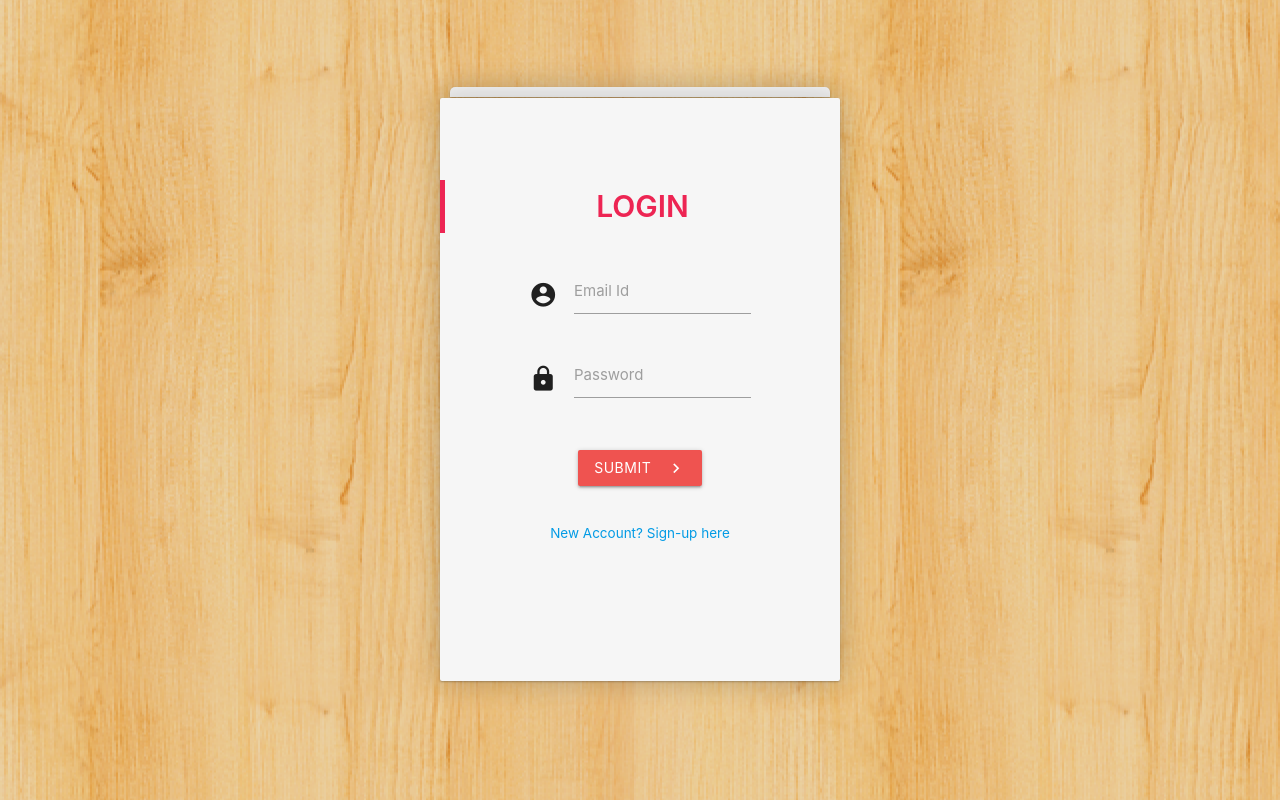
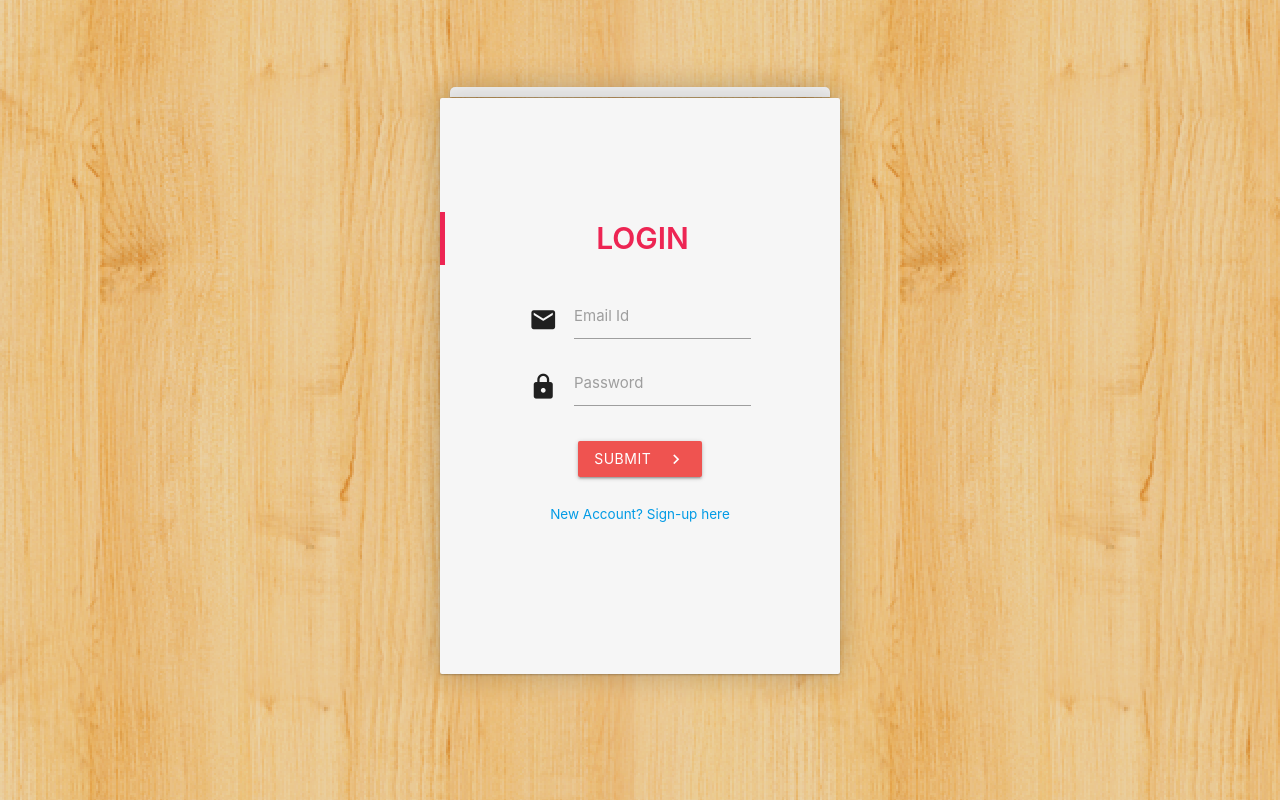
Before and after one commit to chauhanssaksham/year-diary-react, a React (Create React App) app in the folder client/: page /login in a window 1280 px wide. Built offline with nearby package versions, Linux system fonts and the light colour scheme.

Commit message:
Added Signup form and functionality. Token is console logged

```diff
--- a/client/src/App.js
+++ b/client/src/App.js
@@ -1,14 +1,21 @@
 import React, {Fragment} from 'react';
-import 'materialize-css/dist/css/materialize.min.css';
+import {Redirect, BrowserRouter as Router, Route, Switch } from 'react-router-dom';
 import './styles/App.scss';
-// import M from 'materialize-css/dist/js/materialize.min.js';
-import LoginForm from './components/Login/LoginForm'
+// import './styles/materialize/js/bin/materialize.js';
+import LoginForm from './components/Auth/LoginForm'
+import SignUpForm from './components/Auth/SignUpForm'
 
 function App() {
   return (
+    <Router>
     <Fragment>
-        <LoginForm />
+    {/* <Redirect to='/login' /> */}
+    <Switch>
+        <Route exact path='/login' component={LoginForm} />
+        <Route exact path='/signup' component={SignUpForm} />
+    </Switch>
     </Fragment>
+    </Router>
   );
 }
 
--- /dev/null
+++ b/client/src/components/Auth/LoginForm.js
@@ -0,0 +1,61 @@
+import React, {useState} from 'react'
+import axios from 'axios';
+import {Link} from 'react-router-dom';
+
+const LoginForm = () => {
+    const [user, setUser] = useState({
+        email:'',
+        password:''
+    });
+    const {email, password} = user;
+    const onChange = e => setUser({...user, [e.target.name]: e.target.value});
+    const onSubmit = async e => {
+        e.preventDefault();
+        if (email === '' || password === ''){
+            console.log('Please fill in all fields');
+        } else {
+            const res = await axios.post('http://localhost:9000/api/v1/auth', user, {
+                headers: {
+                    'Content-Type': 'application/json'
+                }
+            });
+            console.log(res.data);
+        }
+    }
+    return (
+        <div className="form-container">
+            <div className="card auth-card"></div>
+            <div className="card auth-card login-card">
+                <h1 className="title center-align">Login</h1>
+                <div className="row">
+                    <div className="col s10 offset-s1">
+                        <form onSubmit={onSubmit} className="auth-form">
+                            <div className="row">
+                            <div className="input-field col s10 offset-s1 auth-input-field">
+                                <i className="material-icons prefix auth-prefix">email</i>
+                                <input type="email" name="email" value={email} onChange={onChange} required/>
+                                <label htmlFor="email">Email Id</label>
+                            </div>
+                            <div className="input-field col s10 offset-s1 auth-input-field">
+                                <i className="material-icons prefix auth-prefix">lock</i>
+                                <input type="password" name="password" value={password} onChange={onChange} required/>
+                                <label htmlFor="password">Password</label>
+                            </div>
+                            <div className="input-field col s10 offset-s1 center auth-input-field">
+                                    <button className="btn waves-effect waves-light red lighten-1" type="submit">Submit
+                                        <i className="material-icons right">chevron_right</i>
+                                    </button>
+                            </div>
+                            <div className="col s10 offset-s1 center">
+                                   <p className="blue-text"><Link to="/signup">New Account? Sign-up here</Link></p>
+                            </div>
+                            </div>
+                        </form>
+                    </div>
+                </div>
+            </div>
+        </div>
+    )
+}
+
+export default LoginForm
--- a/client/src/components/Login/LoginForm.js
+++ b/client/src/components/Auth/SignUpForm.js
@@ -1,33 +1,48 @@
 import React, {useState} from 'react'
 import axios from 'axios';
+import {Link} from 'react-router-dom';
 
 const LoginForm = () => {
     const [user, setUser] = useState({
+        name:'',
         email:'',
-        password:''
+        password:'',
+        password2:''
     });
-    const {email, password} = user;
+    const {name, email, password, password2} = user;
     const onChange = e => setUser({...user, [e.target.name]: e.target.value});
-    const onSubmit = e => {
+    const onSubmit = async e => {
         e.preventDefault();
-        if (email === '' || password === ''){
-            console.log('Please fill in all fields');
+        e.preventDefault();
+        if(name==='' || email==='' || password===''){
+            console.log("Please fill all the fields", "danger");
+        } else if (password !== password2){
+            console.log("Passwords dont match!", "danger");
         } else {
-            const res = axios.get('http://localhost:9000/');
+            const res = await axios.post('http://localhost:9000/api/v1/users', {name, email, password}, {
+                headers: {
+                    'Content-Type': 'application/json'
+                }
+            });
             console.log(res.data);
         }
     }
     return (
         <div className="form-container">
             <div className="card auth-card"></div>
-            <div className="card auth-card">
-                <h1 className="title center-align">Login</h1>
+            <div className="card auth-card signup-card">
+                <h1 className="title center-align">Sign Up</h1>
                 <div className="row">
                     <div className="col s10 offset-s1">
                         <form onSubmit={onSubmit} className="auth-form">
                             <div className="row">
                             <div className="input-field col s10 offset-s1 auth-input-field">
                                 <i className="material-icons prefix auth-prefix">account_circle</i>
+                                <input type="text" name="name" value={name} onChange={onChange} required/>
+                                <label htmlFor="name">Your Name</label>
+                            </div>
+                            <div className="input-field col s10 offset-s1 auth-input-field">
+                                <i className="material-icons prefix auth-prefix">email</i>
                                 <input type="email" name="email" value={email} onChange={onChange} required/>
                                 <label htmlFor="email">Email Id</label>
                             </div>
@@ -36,13 +51,18 @@ const LoginForm = () => {
                                 <input type="password" name="password" value={password} onChange={onChange} required/>
                                 <label htmlFor="password">Password</label>
                             </div>
+                            <div className="input-field col s10 offset-s1 auth-input-field">
+                                <i className="material-icons prefix auth-prefix">lock</i>
+                                <input type="password" name="password2" value={password2} onChange={onChange} required/>
+                                <label htmlFor="password2">Confirm Password</label>
+                            </div>
                             <div className="input-field col s10 offset-s1 center auth-input-field">
-                                    <button className="btn waves-effect waves-light red lighten-1" type="submit">Submit
+                                    <button className="btn waves-effect waves-light red lighten-1" type="submit">Register
                                         <i className="material-icons right">chevron_right</i>
                                     </button>
                             </div>
                             <div className="col s10 offset-s1 center">
-                                   <p className="blue-text"><a href="#">New Account? Sign-up here</a></p>
+                                   <p className="blue-text"><Link to="/login">Already a user? Log-in here</Link></p>
                             </div>
                             </div>
                         </form>
--- a/client/src/styles/components/_auth.scss
+++ b/client/src/styles/components/_auth.scss
@@ -17,11 +17,16 @@
     position: relative;
     background: #f6f6f6;
     border-radius: 2px;
-    padding: 82px 0 82px 0;
     box-sizing: border-box;
     box-shadow: 0px 0px 30px rgba(0, 0, 0, 0.2), 0 1px 2px rgba(0, 0, 0, 0.24);
     -webkit-transition: .3s ease;
     transition: .3s ease;
+}
+.login-card {
+    padding: 114px 0 94px 0;
+}
+.signup-card {
+    padding: 65px 0 40px 0;
 }
 .auth-card .title {
     position: relative;
@@ -34,6 +39,15 @@
     font-weight: 600;
     text-transform: uppercase;
 }
+.signup-card .title{
+    padding: 10px 0 10px 0px;
+    margin: 0 0 5px 0;
+
+}
+.auth-card .input-field{
+    margin: 8px 0 5px 0;
+}
+
 .auth-form{
     margin: 0px 20px 0 20px;
 }
@@ -49,6 +63,9 @@
     transition: .3s ease;
     text-align:center;
 }
+.signup-card button{
+    margin:7px 0 3px 0;
+}
 .auth-card a {
     font-size:0.9rem;
 }
```
Also changed, not shown: 1 other file (tests, documents, lock files or other folders).
